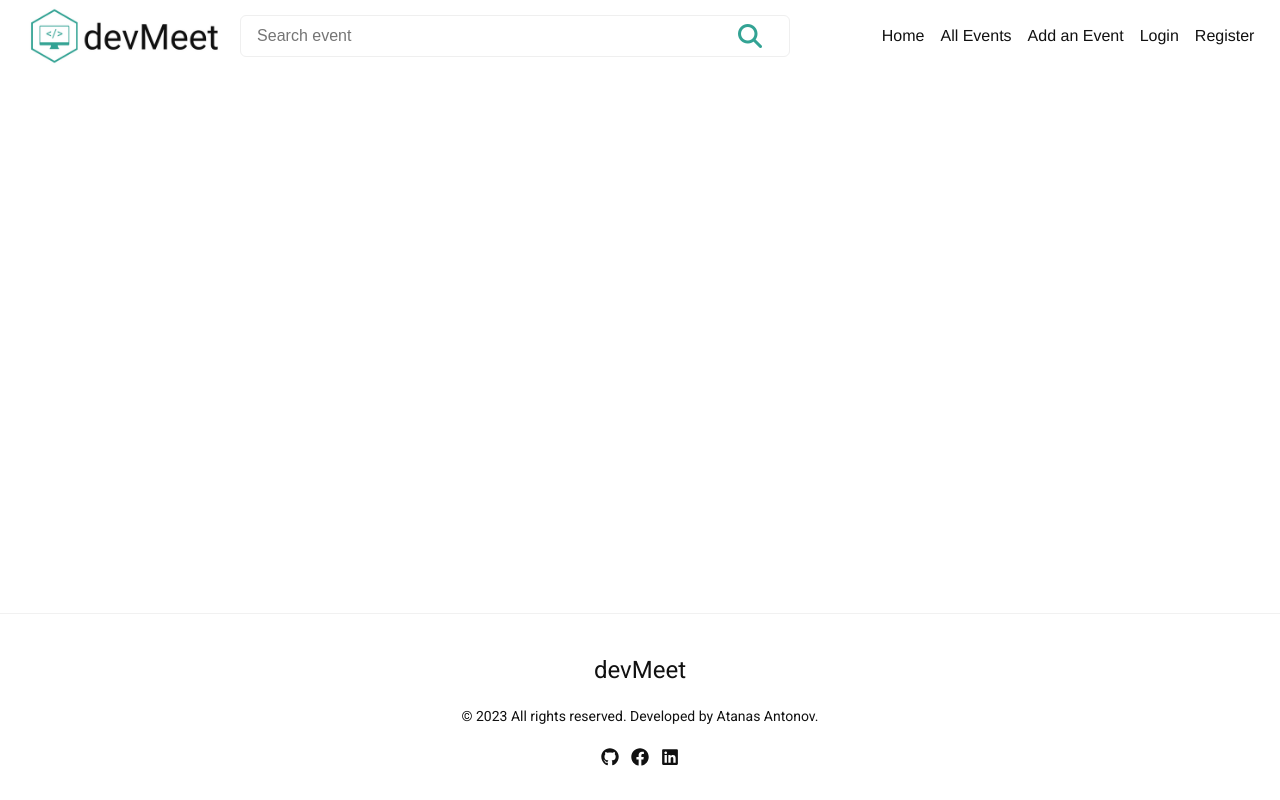
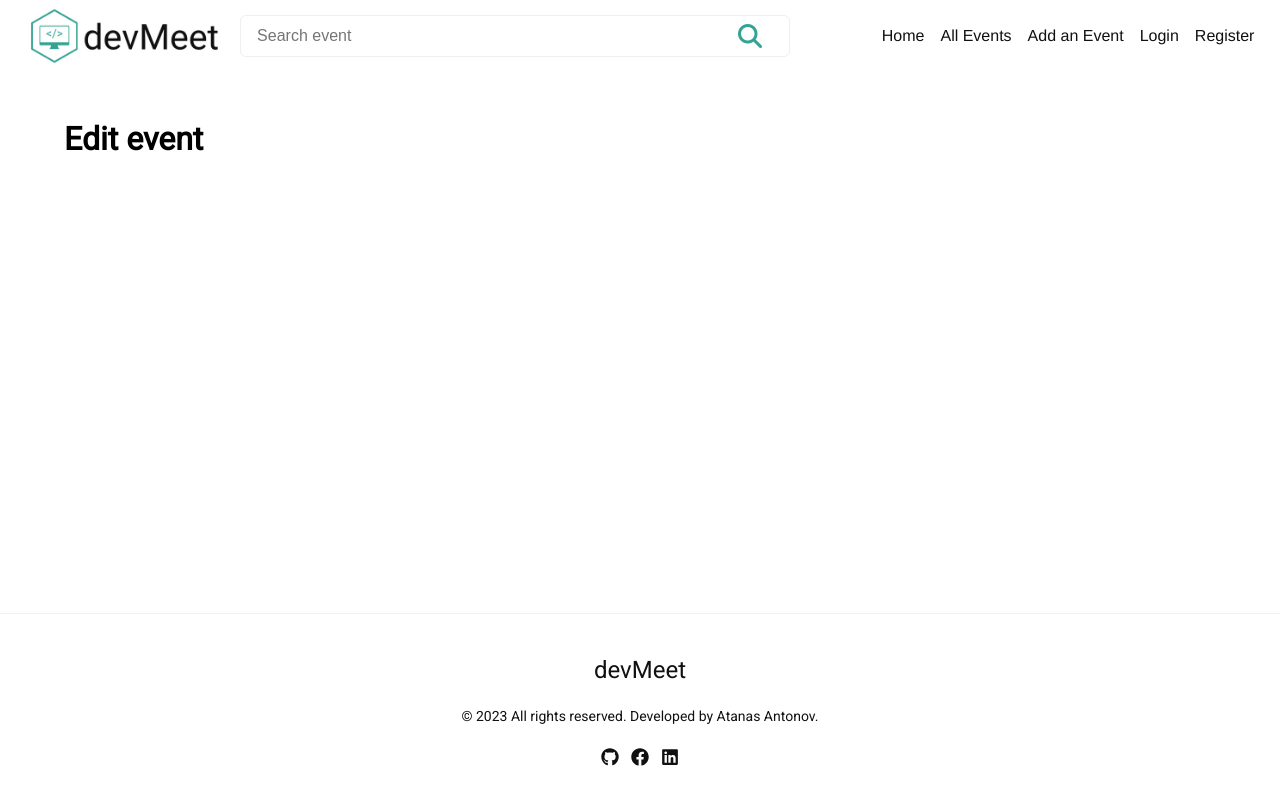
Before and after one commit to AntonovAtanas/DevMeet, a React (Vite) app: page /events/1/edit in a window 1280 px wide. Built offline with nearby package versions, Linux system fonts and the light colour scheme.

Commit message:
Add edit event component

```diff
--- a/src/App.jsx
+++ b/src/App.jsx
@@ -11,6 +11,7 @@ import Logout from './features/User/Logout/Logout';
 import { AuthProvider } from './contexts/authContext';
 import CreateEvent from './features/Events/Create-Event/CreateEvent';
 import EventDetails from './features/Events/Event-Details/EventDetails';
+import EditEvent from './features/Events/Edit-Event/EditEvent';
 
 function App() {
     return (
@@ -29,6 +30,10 @@ function App() {
                             path="/events/:eventId"
                             element={<EventDetails />}
                         />
+                        <Route
+                            path="/events/:eventId/edit"
+                            element={<EditEvent />}
+                        />
                         <Route path="/user/register" element={<Register />} />
                         <Route path="/user/login" element={<Login />} />
                         <Route path="/user/logout" element={<Logout />} />
--- /dev/null
+++ b/src/features/Events/Edit-Event/EditEvent.jsx
@@ -0,0 +1,3 @@
+export default function EditEvent() {
+    return <h1>Edit event</h1>;
+}
```
